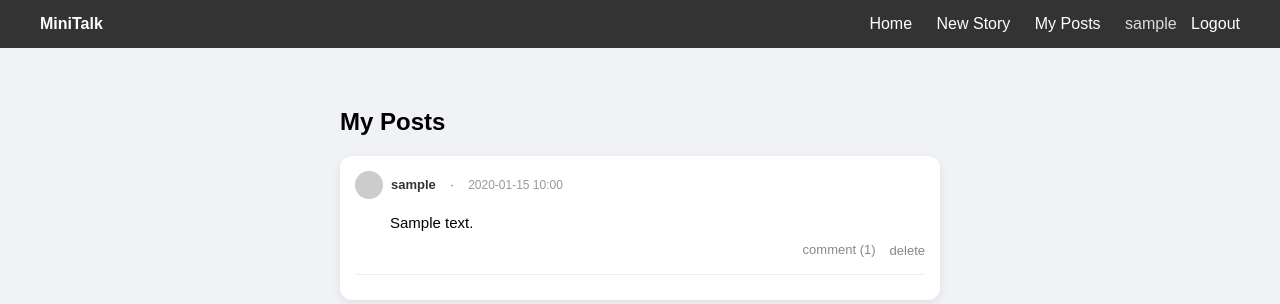
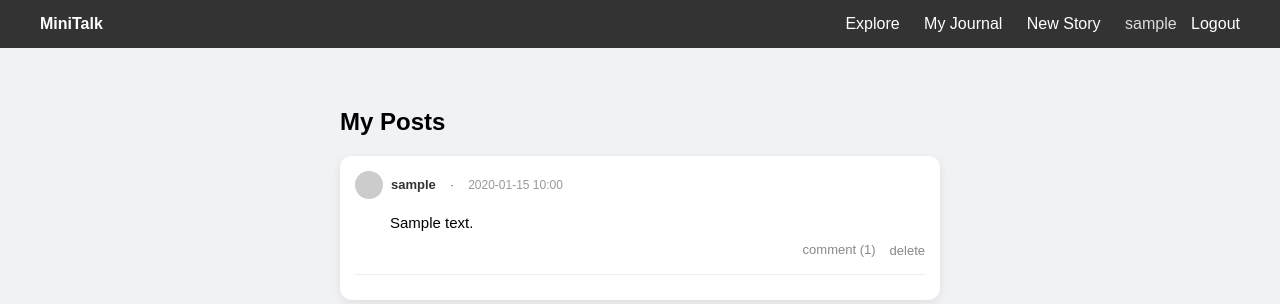
Before and after one commit to Martha-LB/minitalk, a Django app: page /post/ in a window 1280 px wide. Shown: the top 304 px of the page. Run offline with Django 5.2, Linux system fonts and the light colour scheme; a user stored in the database is signed in; tables that the repository leaves empty hold one stand-in row (values such as "Sample post").

Commit message:
third commit

```diff
--- a/mtapp/templates/base.html
+++ b/mtapp/templates/base.html
@@ -132,8 +132,8 @@
 
         <div class="nav-links">
             <a href="{% url 'public_post' %}">Home</a>
+            <a href="{% url 'post' %}">My Posts</a>
             <a href="{% url 'create_post' %}">New Story</a>
-            <a href="{% url 'post' %}">My Posts</a>
 
             {% if request.user.is_authenticated %}
                 <span style="margin-left: 20px; color: #ddd;">
--- a/mtapp/templates/create_post.html
+++ b/mtapp/templates/create_post.html
@@ -131,8 +131,9 @@
 
         <div class="nav-links">
             <a href="{% url 'public_post' %}">Home</a>
+
+            <a href="{% url 'post' %}">My Posts</a>
             <a href="{% url 'create_post' %}">New Story</a>
-            <a href="{% url 'post' %}">My Posts</a>
 
             {% if request.user.is_authenticated %}
                 <span style="margin-left: 20px; color: #ddd;">
@@ -173,7 +174,7 @@
         {% for post in posts %}
             <div class="post">
 
-                <p class="content">{{ post.content }}</p>
+                <p class="content">{{ post.content|linebreaksbr }}</p>
 
                 <div class="post-footer">
 
--- a/mtapp/templates/post.html
+++ b/mtapp/templates/post.html
@@ -185,9 +185,10 @@
         </div>
 
         <div class="nav-links">
-            <a href="{% url 'public_post' %}">Home</a>
+            <a href="{% url 'public_post' %}">Explore</a>
+
+            <a href="{% url 'post' %}">My Journal</a>
             <a href="{% url 'create_post' %}">New Story</a>
-            <a href="{% url 'post' %}">My Posts</a>
 
             {% if request.user.is_authenticated %}
                 <span style="margin-left: 20px; color: #ddd;">
@@ -233,7 +234,7 @@
                 </div>
 
                 <p class="content">
-                    {{ post.content }}
+                    {{ post.content|linebreaksbr }}
                 </p>
 
                 <div class="post-footer">
@@ -257,7 +258,7 @@
                         {% for comment in post.comments.all %}
                             <div class="comment">
 
-                                <div>{{ comment.content }}</div>
+                                <div>{{ comment.content|linebreaksbr }}</div>
 
                                 <div class="comment-time" style="display:flex; justify-content:space-between; align-items:center;">
 
```
Also changed, not shown: README.md.
